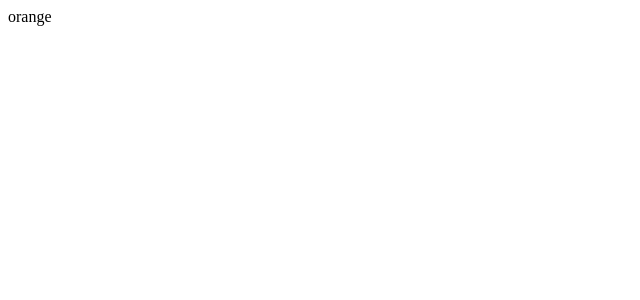
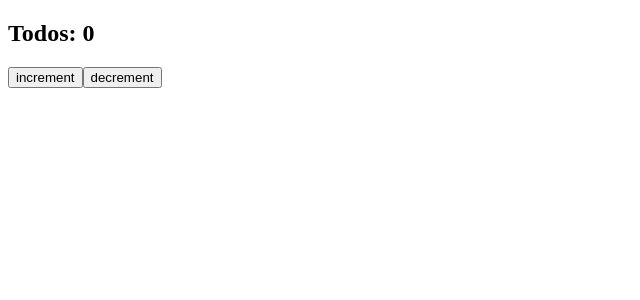
Before and after one commit to iamdcj/typescripts, a React (Create React App) app in the folder playground/react-ts-app/: page / in a window 1280 px wide. Shown: the top 300 px of the page, without its empty margins (0-640 px from the left). Built offline with nearby package versions, Linux system fonts and the light colour scheme.

Commit message:
TS Training : React app updates

```diff
--- /dev/null
+++ b/playground/react-ts-app/src/app.tsx
@@ -0,0 +1,47 @@
+
+import React, { Component } from 'react';
+
+interface Props {
+  color?: string;
+}
+
+class App extends Component<Props> {
+  state = { counter: 0 }
+
+  increment = (): void => {
+    this.setState({
+      counter: this.state.counter + 1
+    })
+  }
+
+  decrement = (): void => {
+    this.setState({
+      counter: this.state.counter - 1
+    })
+  }
+
+  render() {
+    return (
+      <section>
+        <h1>Todos: {this.state.counter} </h1>
+        <Action label="increment" action={this.increment} />
+        <Action label="decrement" action={this.decrement} />
+      </section>
+    );
+  }
+}
+
+
+interface ActionProps {
+  action(): void;
+  label: string;
+}
+
+const Action = ({ action, label }: ActionProps) => {
+  return (
+    <button onClick={action}>{label}</button>
+  )
+}
+
+
+export default App;
--- a/playground/react-ts-app/src/index.tsx
+++ b/playground/react-ts-app/src/index.tsx
@@ -1,23 +1,8 @@
 
-import React, { Component } from 'react';
-import ReactDOM, { render } from 'react-dom';
+import React from 'react';
+import { render } from 'react-dom';
 
+// Components
+import App from './app';
 
-interface Props {
-  color: string;
-}
-
-class App extends Component<Props> {
-  render() {
-    return (
-      <div>
-        {this.props.color}
-      </div>
-    );
-  }
-}
-
-export default App;
-
-
-render(<App color="orange" />, document.getElementById('root'));
+render(<App />, document.getElementById('root'));
```
